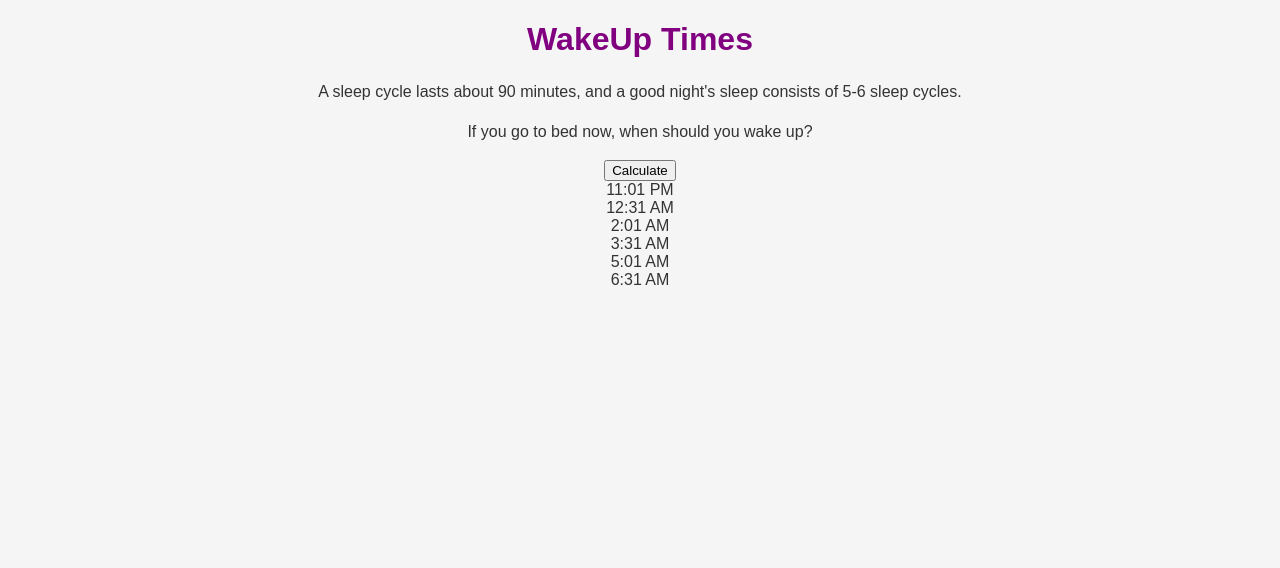
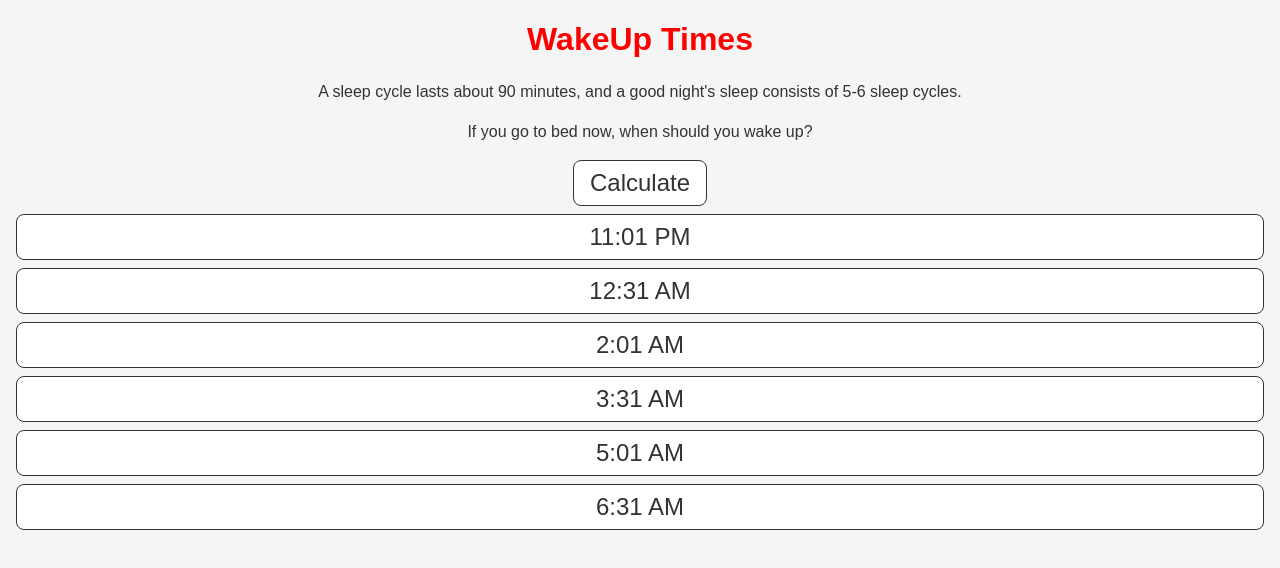
Before and after one commit to alikroe1/wakeuptimes-app, a plain HTML site: page index.html in a window 1280 px wide. Both pictures are taken after a click on the button "Calculate". Drawn offline with Linux system fonts and the light colour scheme.

Commit message:
finished styling

```diff
--- a/index.css
+++ b/index.css
@@ -7,14 +7,14 @@
 }
 
 h1 {
-  color: purple;
+  color: red;
 }
 
 p {
   line-height: 1.5;
 }
 
-#calc-btn {
+#myButton {
   font-size: 1.5rem;
   padding: 0.5rem 1rem;
   border-radius: 0.5rem;
@@ -24,7 +24,17 @@
   cursor: pointer;
 }
 
-#calc-btn:hover {
+#myButton:hover {
   background-color: #333;
   color: #fff;
 }
+
+.cycle {
+  font-size: 1.5rem;
+  padding: 0.5rem 1rem;
+  border-radius: 0.5rem;
+  border: 1px solid #333;
+  background-color: #fff;
+  color: #333;
+  margin: 0.5rem;
+}
--- a/index.js
+++ b/index.js
@@ -13,6 +13,7 @@
 
         const cycleDiv = document.createElement("div");
         cycleDiv.setAttribute("id", `cycle-${i}`);
+        cycleDiv.setAttribute("class", "cycle");
         cycleDiv.textContent = wakeTime.toLocaleString("en-US", { timeStyle: "short"});
         myDiv.appendChild(cycleDiv);
     }
```
